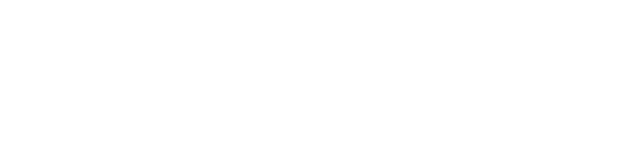
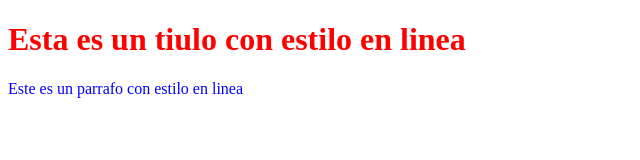
Before and after one commit to mapal-unilibre/modulo8, a plain HTML site: page index.html in a window 1280 px wide. Shown: the whole page, without its empty margins (0-640 px from the left). Drawn offline with Linux system fonts and the light colour scheme.

Commit message:
Feature: Se estructura el html y se agregan los estilos iniciales a las etiquetas H1 y P

```diff
--- a/index.html
+++ b/index.html
@@ -1 +1,10 @@
-<html></html>
+<!DOCTYPE html>
+<html>
+    <head>
+        <title>Introducción a CSS</title>
+    </head>
+    <body>
+        <h1 style="color:red">Esta es un tiulo con estilo en linea</h1>
+        <p style="color:#0000ff">Este es un parrafo con estilo en linea</p>
+    </body>
+</html>
```
